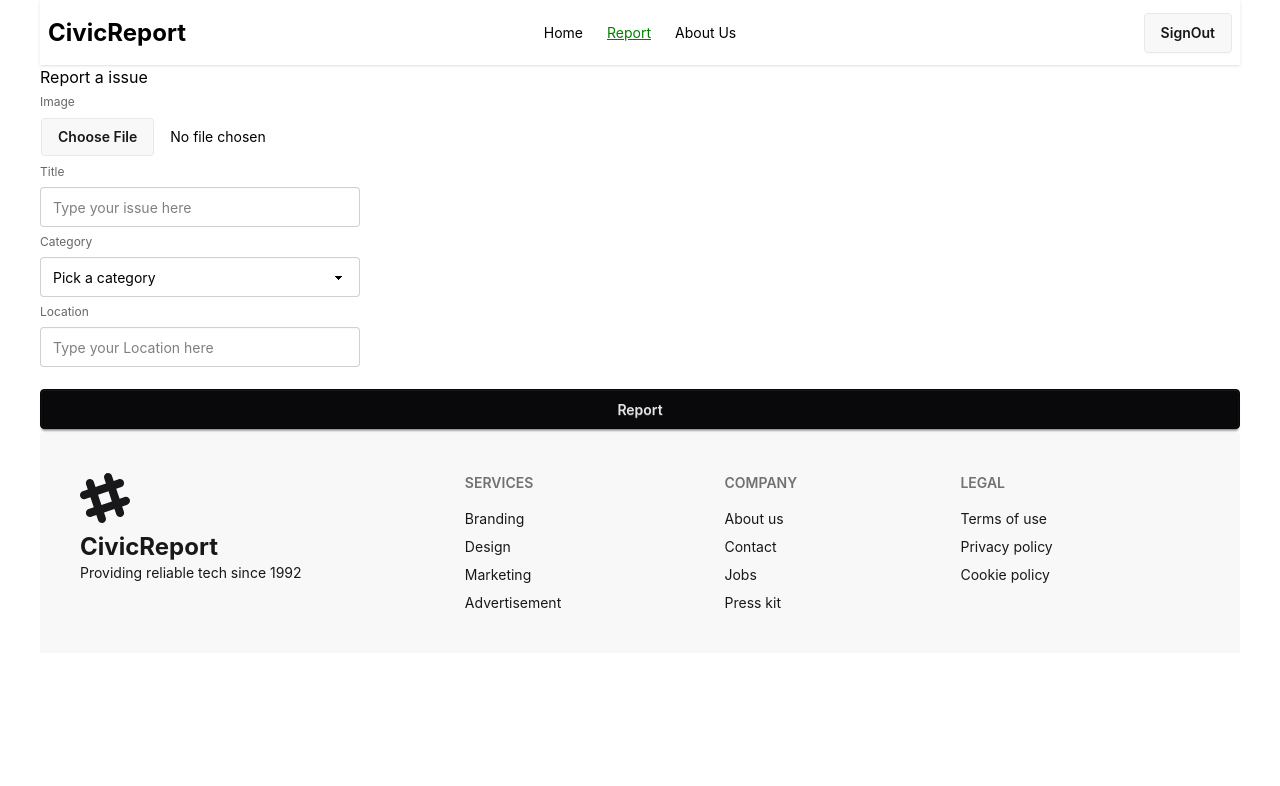
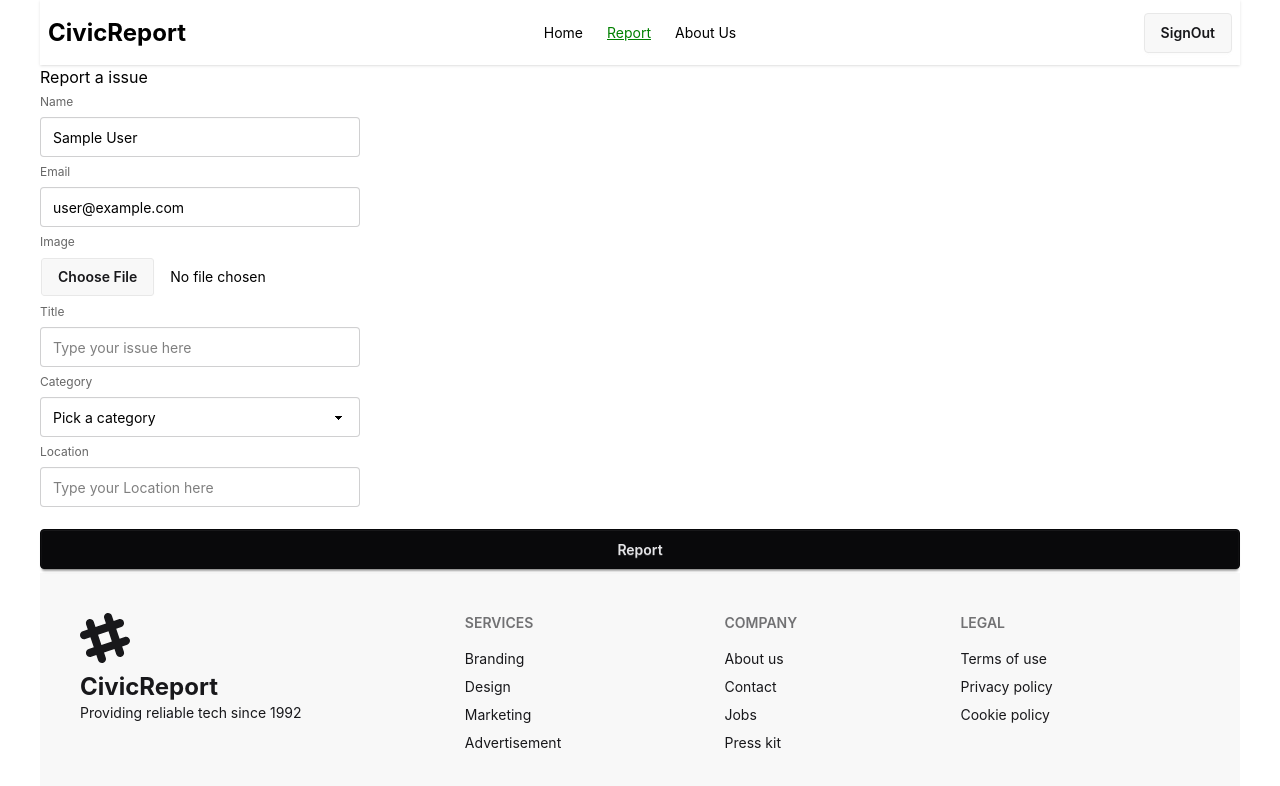
Before and after one commit to AbuJubaeid/CivicReport-Client, a React (Vite) app: page /create-issue in a window 1280 px wide. Shown: the top 786 px of the page. Built offline with nearby package versions, Linux system fonts and the light colour scheme; no server answers; sample sign-in values are in the browser's storage.

Commit message:
report send to database

```diff
--- /dev/null
+++ b/src/hooks/useAxiosSecure.jsx
@@ -0,0 +1,10 @@
+import axios from "axios";
+
+const axiosSecure = axios.create({
+    baseURL: 'http://localhost:3000'
+})
+const useAxiosSecure = () => {
+    return axiosSecure
+};
+
+export default useAxiosSecure;
--- a/src/pages/CreateIssue/CreateIssue.jsx
+++ b/src/pages/CreateIssue/CreateIssue.jsx
@@ -1,8 +1,14 @@
 import axios from "axios";
 import { useForm } from "react-hook-form";
+import useAxiosSecure from "../../hooks/useAxiosSecure";
+import useHook from "../../hooks/useHook";
 
 const CreateIssue = () => {
     const {register, handleSubmit, formState: {errors},} = useForm()
+    const axiosSecure = useAxiosSecure()
+    const { user } = useHook()
+
+
     const handleCreateReport = data =>{
         console.log(data)
         const profileImg = data.image[0]
@@ -15,6 +21,12 @@ const CreateIssue = () => {
             axios.post(imageApiURL, formData)
             .then(res=>{
               console.log('after image upload', res.data.data.url)})
+
+              // send report to database
+              axiosSecure.post('/reports', data)
+              .then(res=>{
+                console.log('after saving data to database', res.data)
+              })
               .catch(error=>{
                 console.log(error)
               })
@@ -24,7 +36,29 @@ const CreateIssue = () => {
         <h2>Report a issue</h2>
         <form onSubmit={handleSubmit(handleCreateReport)}>
           <fieldset className="fieldset">
-            {/* image */}
+            {/* sender name */}
+                <label className="label">Name</label>
+                <input
+                type="text"
+                {...register('name', {required: true})}
+                className="input"
+                defaultValue={user?.displayName}
+                placeholder="Name" />
+                {
+                    errors.email?.type === 'required' && <p className="text-red-500">Name is required</p>
+                }
+            {/* sender email */}
+                <label className="label">Email</label>
+                <input
+                type="email"
+                {...register('email', {required: true})}
+                className="input"
+                defaultValue={user?.email}
+                placeholder="Email" />
+                {
+                    errors.email?.type === 'required' && <p className="text-red-500">Email is required</p>
+                }
+            {/* image of issue */}
             <label className="label">Image</label>
             <input
               type="file"
```
